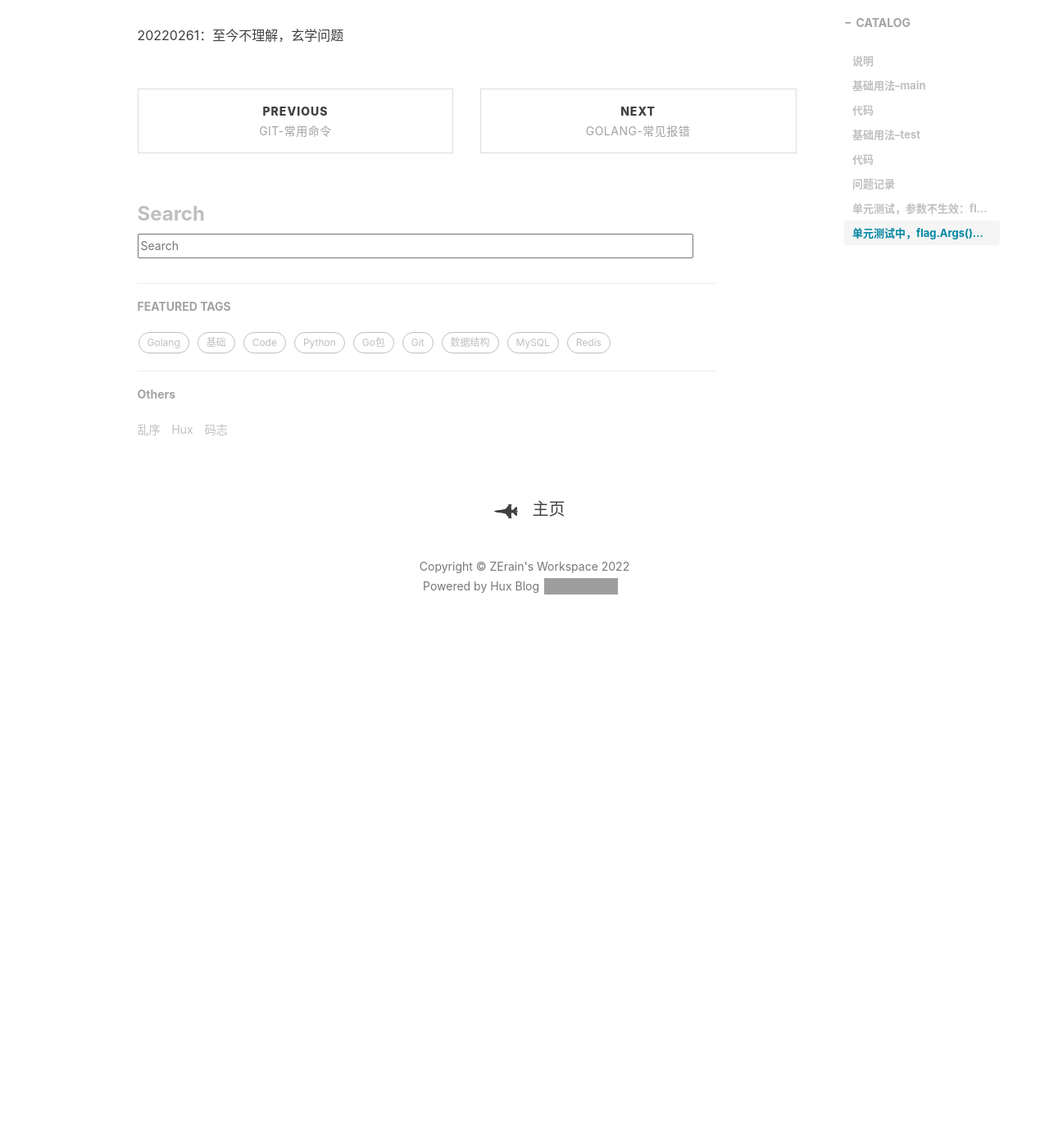
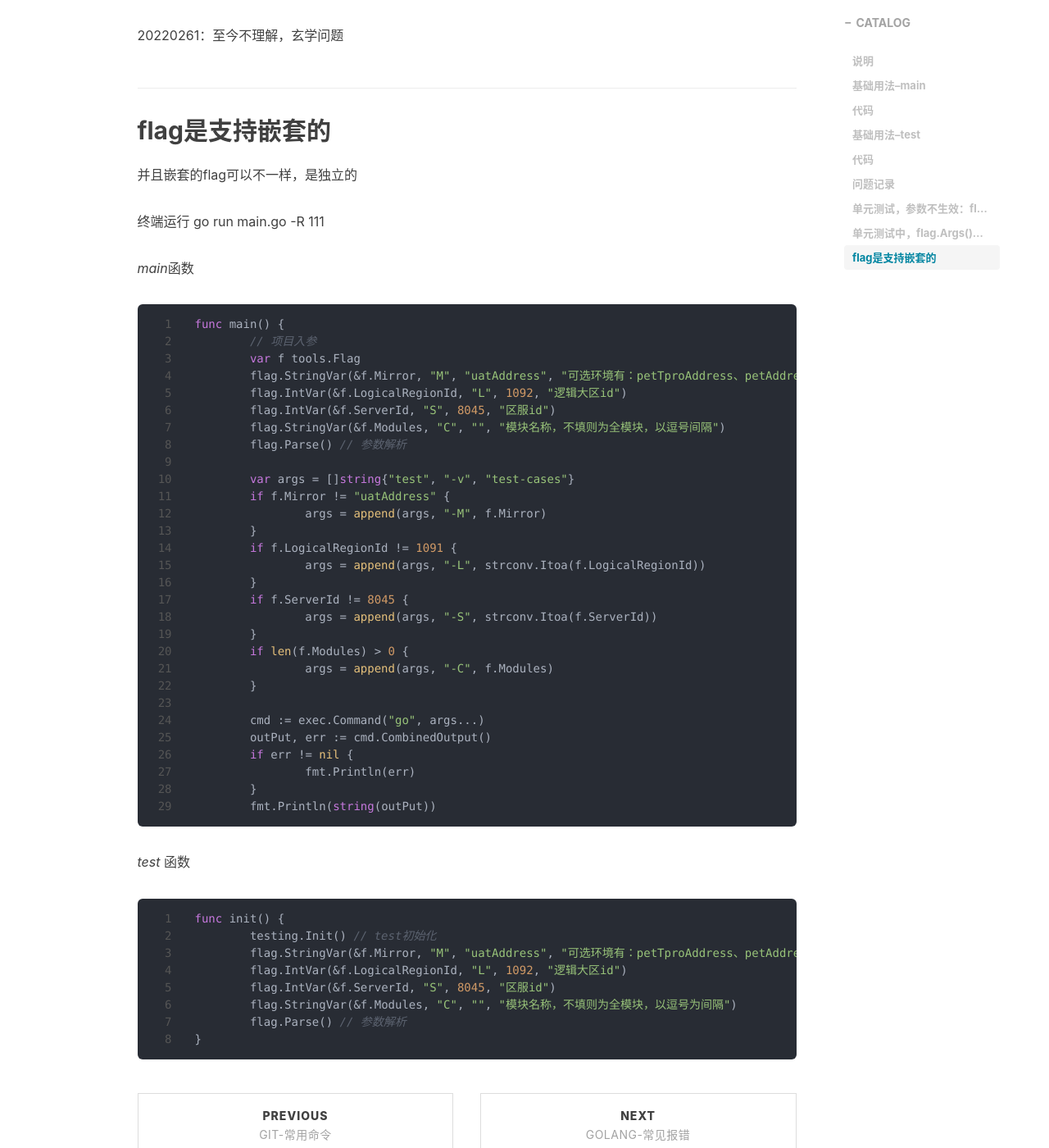
Before and after one commit to Erain-997/Erain-997.github.io, a Jekyll site: the page built from _posts/Golang/2022-05-23-Golang-flag包.md, in a window 1280 px wide and 1400 px high, scrolled down 5918 px. Shown: the whole window at 82% size. Built offline with Jekyll 4.4.1, drawn with Linux system fonts in a browser that asks for light colours; nearby versions of some CDN libraries; comment, search, counter and statistics services are not loaded; before the commit the page ends 6737 px from its top, so only the background shows below that; grey boxes are pictures that could not be loaded.

Commit message:
今日更新

````diff
--- a/_posts/Golang/2022-05-23-Golang-flag包.md
+++ b/_posts/Golang/2022-05-23-Golang-flag包.md
@@ -147,3 +147,54 @@ ok      command-line-arguments  0.178s
 ![](/img/post/Golang/flag.png)
 
 20220261：至今不理解，玄学问题
+
+## flag是支持嵌套的
+
+并且嵌套的flag可以不一样，是独立的
+
+终端运行 go run main.go -R 111
+
+*main*函数
+```go
+func main() {
+	// 项目入参
+	var f tools.Flag
+	flag.StringVar(&f.Mirror, "M", "uatAddress", "可选环境有：petTproAddress、petAddress，要新增需兼容")
+	flag.IntVar(&f.LogicalRegionId, "L", 1092, "逻辑大区id")
+	flag.IntVar(&f.ServerId, "S", 8045, "区服id")
+	flag.StringVar(&f.Modules, "C", "", "模块名称，不填则为全模块，以逗号间隔")
+	flag.Parse() // 参数解析
+
+	var args = []string{"test", "-v", "test-cases"}
+	if f.Mirror != "uatAddress" {
+		args = append(args, "-M", f.Mirror)
+	}
+	if f.LogicalRegionId != 1091 {
+		args = append(args, "-L", strconv.Itoa(f.LogicalRegionId))
+	}
+	if f.ServerId != 8045 {
+		args = append(args, "-S", strconv.Itoa(f.ServerId))
+	}
+	if len(f.Modules) > 0 {
+		args = append(args, "-C", f.Modules)
+	}
+
+	cmd := exec.Command("go", args...)
+	outPut, err := cmd.CombinedOutput()
+	if err != nil {
+		fmt.Println(err)
+	}
+	fmt.Println(string(outPut))
+```
+
+*test* 函数
+```go
+func init() {
+	testing.Init() // test初始化
+	flag.StringVar(&f.Mirror, "M", "uatAddress", "可选环境有：petTproAddress、petAddress、neAddress，要新增需兼容")
+	flag.IntVar(&f.LogicalRegionId, "L", 1092, "逻辑大区id")
+	flag.IntVar(&f.ServerId, "S", 8045, "区服id")
+	flag.StringVar(&f.Modules, "C", "", "模块名称，不填则为全模块，以逗号为间隔")
+	flag.Parse() // 参数解析
+}
+```
````
